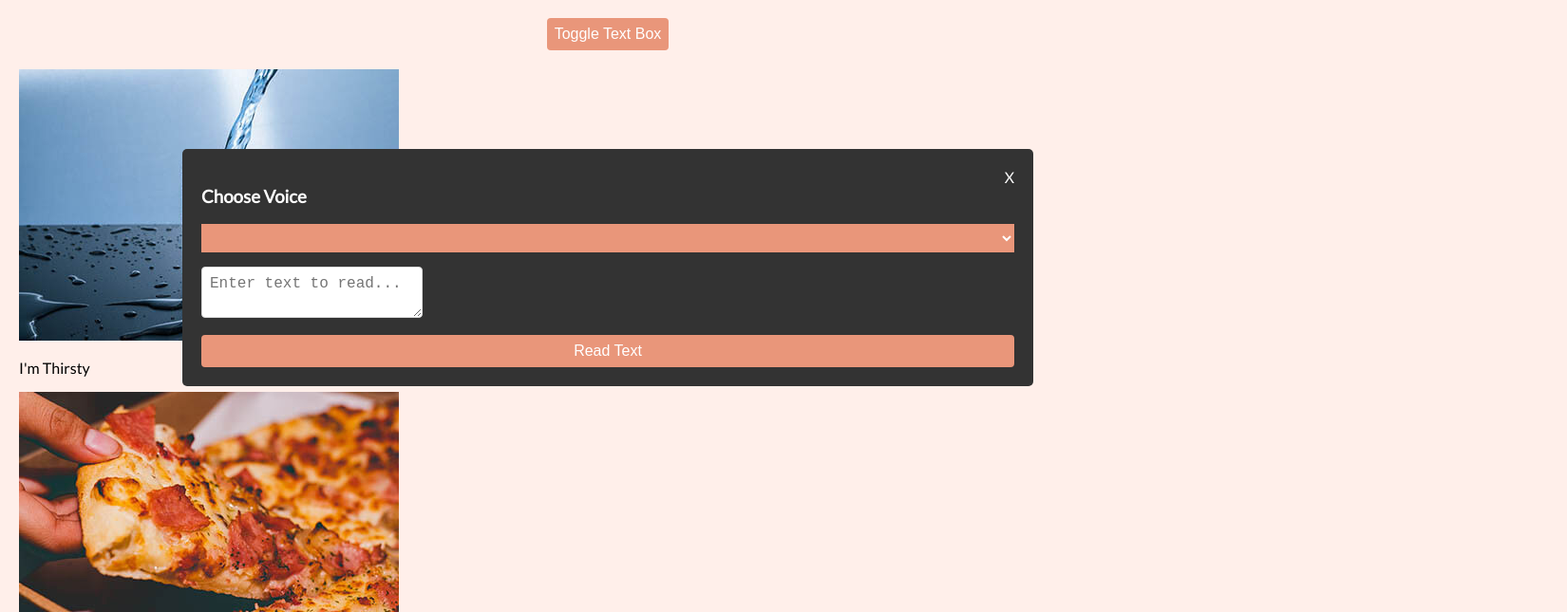
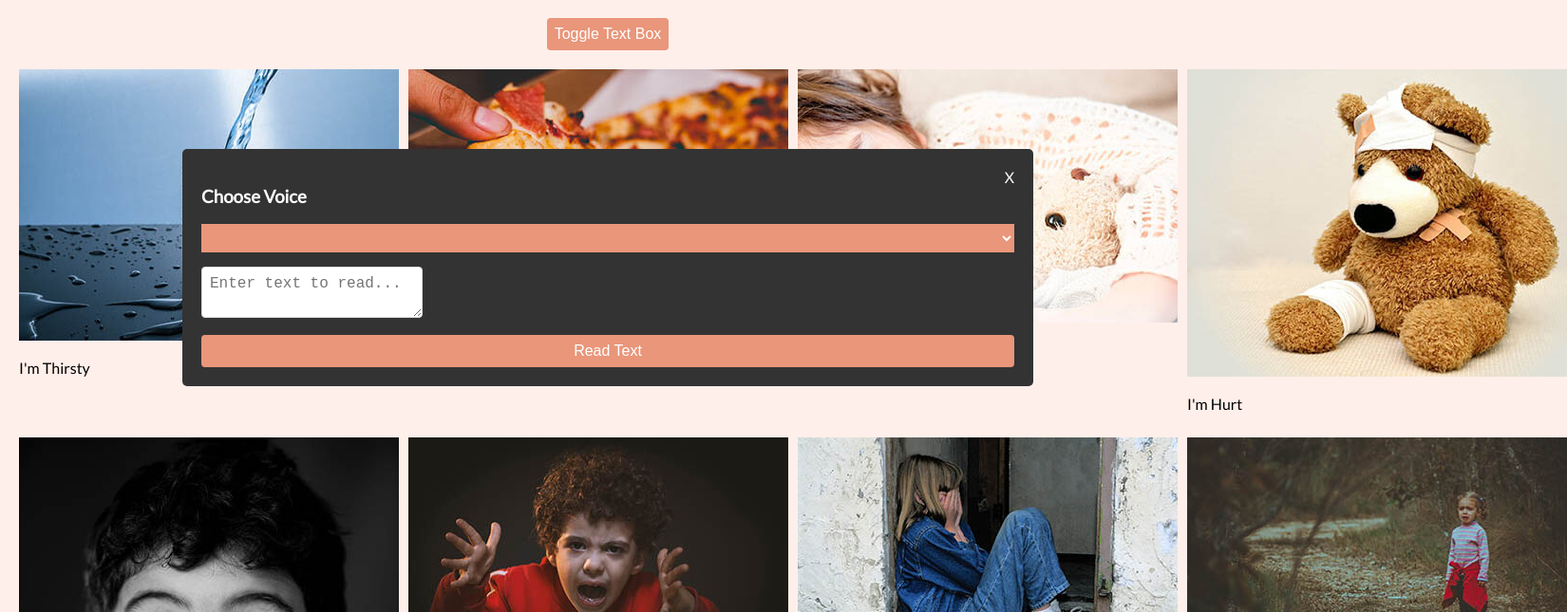
Before and after one commit to tod619/speech_text_reader, a plain HTML site: page index.html in a window 1280 px wide. Shown: the part 83-728 px from the top of the page at 95% size, 1650 px wide, since content can reach past the window. Drawn offline with Linux system fonts and the light colour scheme.

Commit message:
add grid to main in style.css file

```diff
--- a/style.css
+++ b/style.css
@@ -88,3 +88,11 @@ select:focus {
   cursor: pointer;
 }
 /* End: Textbox */
+
+/* Start: Main Section */
+main {
+  display: grid;
+  grid-template-columns: repeat(4, 1fr);
+  gap: 10px;
+}
+/* End: Main Section */
```
